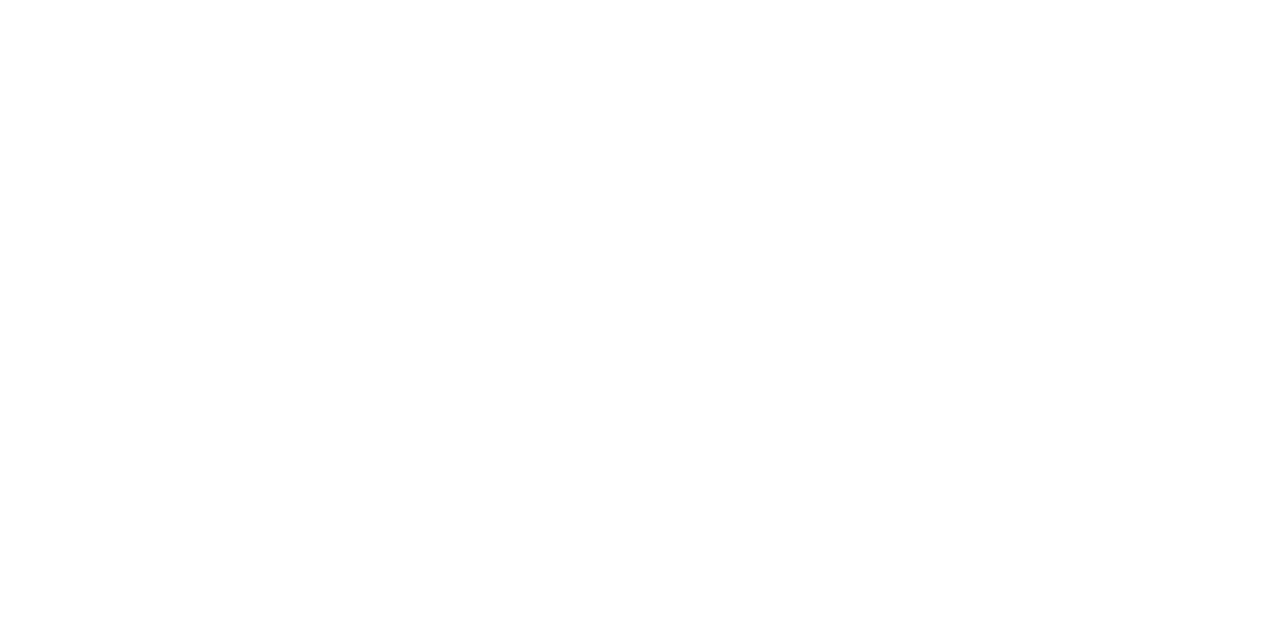
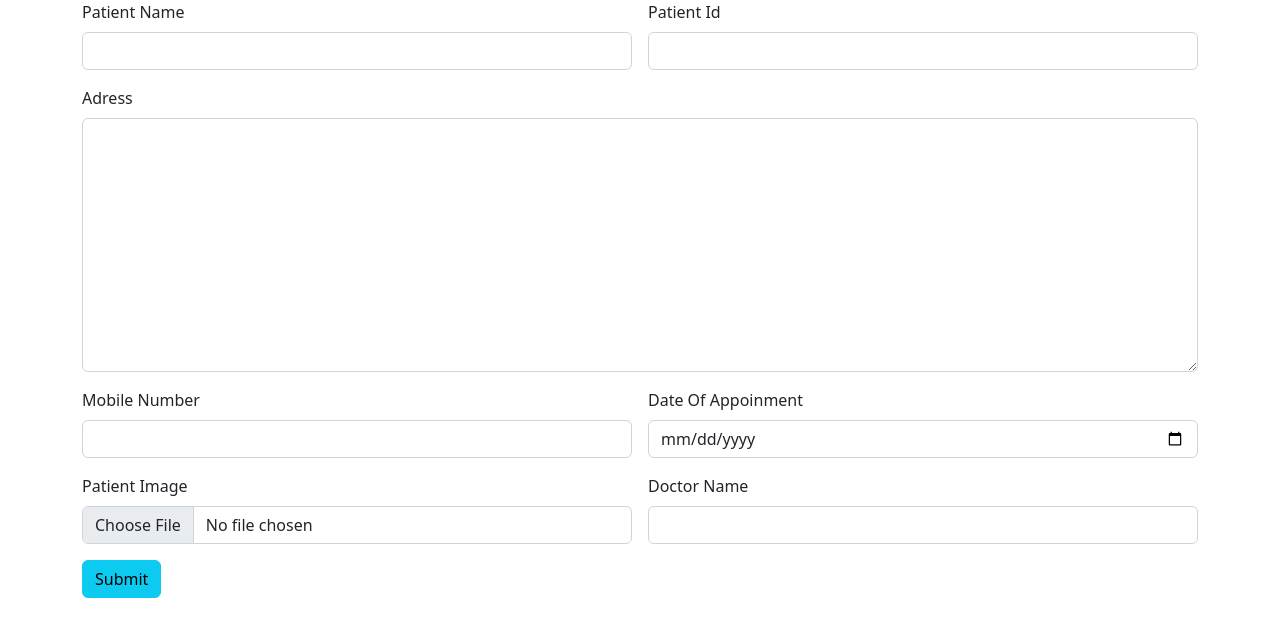
Before and after one commit to Asiyacm/Hospital-Angular-App, an Angular app: page / in a window 1280 px wide. Shown: the top 636 px of the page. Built offline with nearby package versions, Linux system fonts and the light colour scheme.

Commit message:
entry commit

```diff
--- a/src/app/app.component.html
+++ b/src/app/app.component.html
@@ -1,2 +1,2 @@
-
+<app-patient-entry></app-patient-entry>
 <router-outlet></router-outlet>
--- a/src/app/app.module.ts
+++ b/src/app/app.module.ts
@@ -3,10 +3,12 @@
 
 import { AppRoutingModule } from './app-routing.module';
 import { AppComponent } from './app.component';
+import { PatientEntryComponent } from './patient-entry/patient-entry.component';
 
 @NgModule({
   declarations: [
-    AppComponent
+    AppComponent,
+    PatientEntryComponent
   ],
   imports: [
     BrowserModule,
--- /dev/null
+++ b/src/app/patient-entry/patient-entry.component.html
@@ -0,0 +1,40 @@
+
+<div class="container">
+    <div class="row">
+        <div class="col col-12 col-sm-12 col-md-12 col-lg-12 col-xl-12 col-xxl-12">
+            <div class="row g-3">
+                <div class="col col-12 col-sm-6 col-md-6 col-lg-6 col-xl-6 col-xxl-6">
+                <label for="" class="form-label">Patient Name</label>
+                <input type="text" class="form-control">
+                </div>
+                <div class="col col-12 col-sm-6 col-md-6 col-lg-6 col-xl-6 col-xxl-6">
+                    <label for="" class="form-label">Patient Id</label>
+                    <input type="text" class="form-control">
+                </div>
+                <div class="col col-12 col-sm-12 col-md-12 col-lg-12 col-xl-12 col-xxl-12">
+                    <label for="" class="form-label">Adress</label>
+                    <textarea name="" id="" cols="30" rows="10" class="form-control"></textarea>
+                </div>
+                <div class="col col-12 col-sm-6 col-md-6 col-lg-6 col-xl-6 col-xxl-6">
+                    <label for="" class="form-label">Mobile Number</label>
+                    <input type="text" class="form-control">
+                </div>
+                <div class="col col-12 col-sm-6 col-md-6 col-lg-6 col-xl-6 col-xxl-6">
+                    <label for="" class="form-label">Date Of Appoinment</label>
+                    <input type="date" name="" id="" class="form-control">
+                </div>
+                <div class="col col-12 col-sm-6 col-md-6 col-lg-6 col-xl-6 col-xxl-6">
+                    <label for="" class="form-label">Patient Image</label>
+                   <input type="file" name="" id="" class="form-control">
+                </div>
+                <div class="col col-12 col-sm-6 col-md-6 col-lg-6 col-xl-6 col-xxl-6">
+                    <label for="" class="form-label">Doctor Name</label>
+                    <input type="text" class="form-control">
+                </div>
+                <div class="col col-12 col-sm-12 col-md-12 col-lg-12 col-xl-12 col-xxl-12">
+                    <button class="btn btn-info">Submit</button>
+                </div>
+            </div>
+        </div>
+    </div>
+</div>
```
Also changed, not shown: src/app/patient-entry/patient-entry.component.ts (added, +10 -0 lines), src/app/patient-entry/patient-entry.component.css (added).
